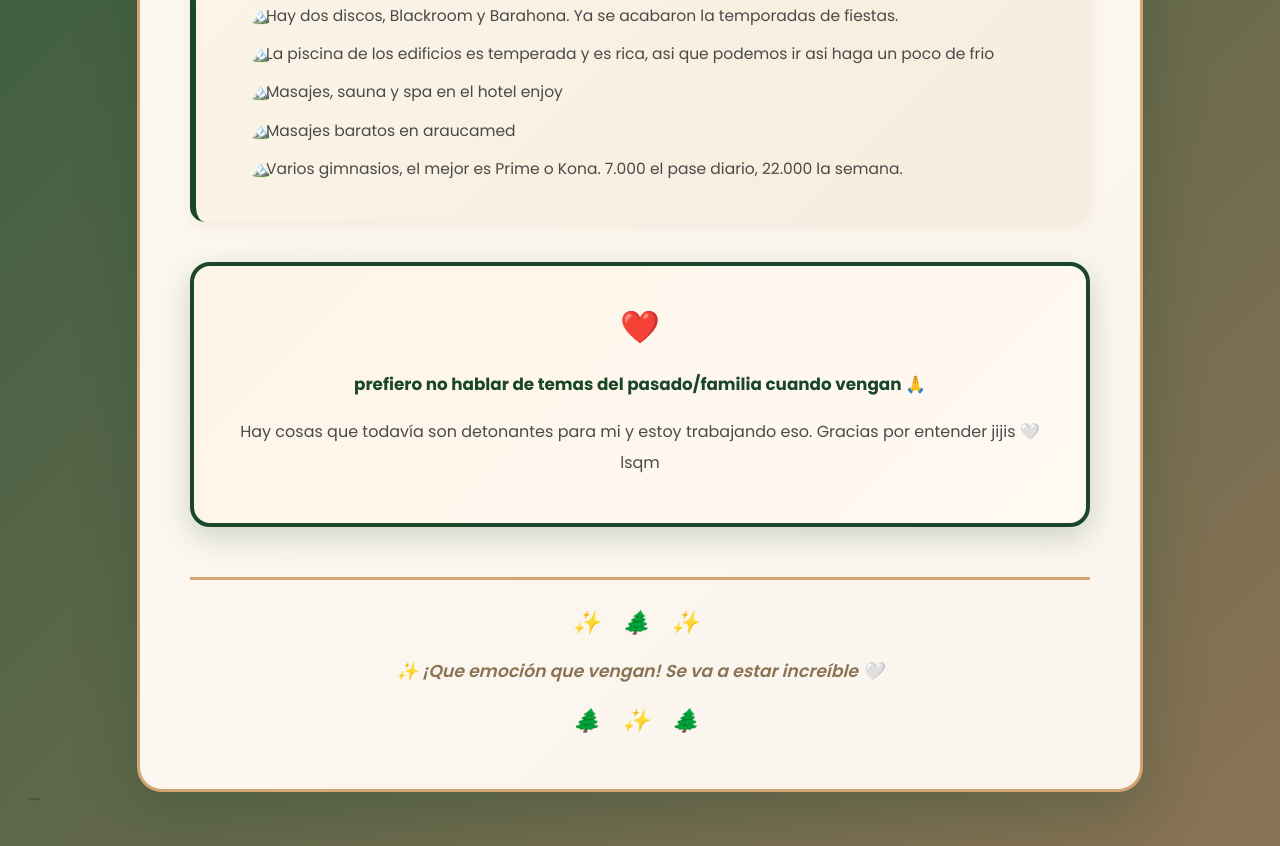
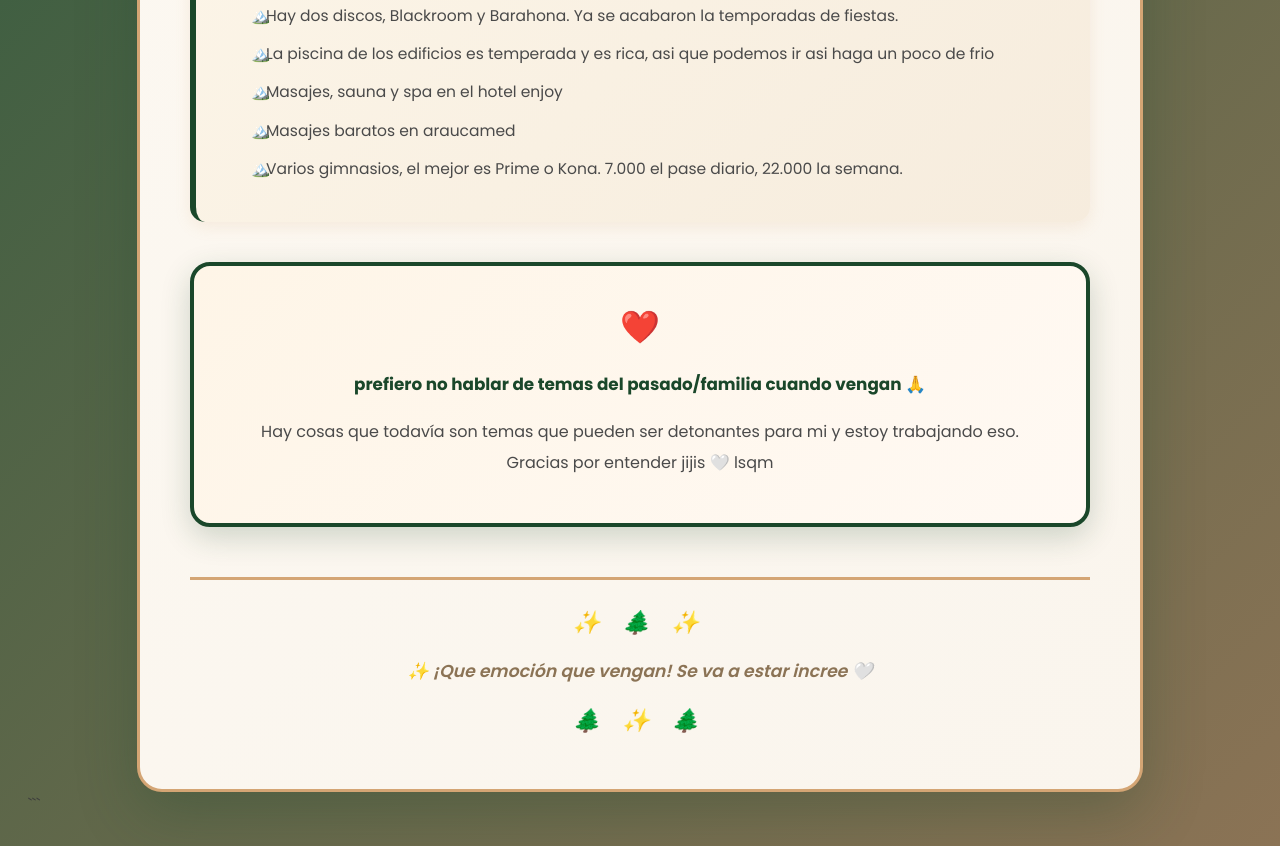
Before and after one commit to antequerajulio1-rgb/Index.html, a plain HTML site: page index.html in a window 1280 px wide. Shown: the part 3264-4110 px from the top of the page. Drawn offline with nearby package versions, Linux system fonts and the light colour scheme.

Commit message:
Fix typos in important message and footer

````diff
--- a/index.html
+++ b/index.html
@@ -417,11 +417,12 @@
     <!-- NOTA IMPORTANTE -->
     <div class="important-box">
         <p>prefiero no hablar de temas del pasado/familia cuando vengan 🙏</p>
-        <p>Hay cosas que todavía son detonantes para mi y estoy trabajando eso. Gracias por entender jijis 🤍 lsqm</p>
+        <p>Hay cosas que todavía son temas que pueden ser
+        detonantes para mi y estoy trabajando eso. Gracias por entender jijis 🤍 lsqm</p>
     </div>
 
     <div class="footer">
-        <p>✨ ¡Que emoción que vengan! Se va a estar increíble 🤍</p>
+        <p>✨ ¡Que emoción que vengan! Se va a estar incree 🤍</p>
     </div>
 </div>
 ```
````
